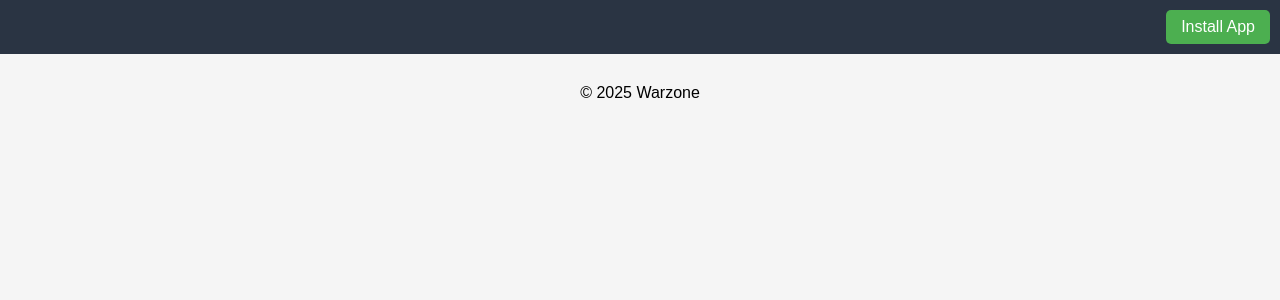
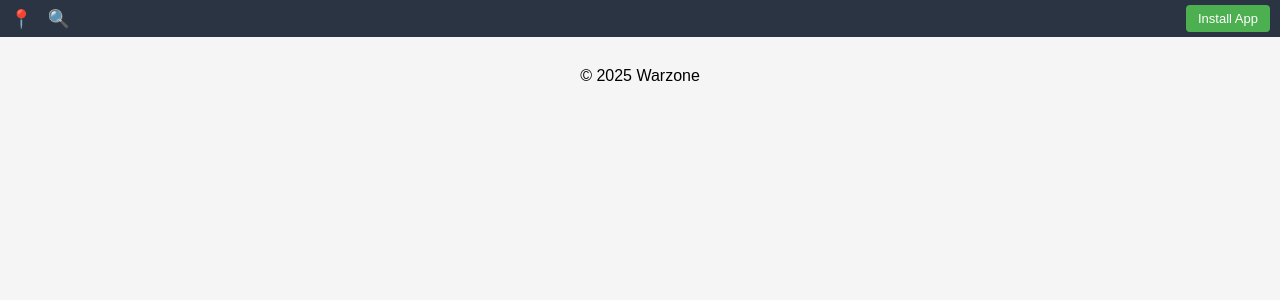
Before and after one commit to Akhil80git/fistReattest, a React (Vite) app: page / in a window 1280 px wide. Shown: the top 300 px of the page. Built offline with nearby package versions, Linux system fonts and the light colour scheme.

Commit message:
Kuch change kiya hai

```diff
--- a/src/App.jsx
+++ b/src/App.jsx
@@ -1,33 +1,5 @@
-// App.jsx
 import React, { useEffect, useState } from 'react';
-
-function Nav({ installApp }) {
-  return (
-    <nav style={{
-      padding: '10px',
-      backgroundColor: '#2a3443',
-      color: 'white',
-      display: 'flex',
-      justifyContent: 'flex-end',
-      alignItems: 'center',
-    }}>
-      <button
-        onClick={installApp}
-        style={{
-          padding: '8px 15px',
-          borderRadius: '5px',
-          cursor: 'pointer',
-          backgroundColor: '#4CAF50',
-          color: 'white',
-          border: 'none',
-          fontSize: '16px',
-        }}
-      >
-        Install App
-      </button>
-    </nav>
-  );
-}
+import Nav from './co/Nav';  // Adjust the path if needed
 
 export default function App() {
   const [deferredPrompt, setDeferredPrompt] = useState(null);
@@ -59,11 +31,23 @@ export default function App() {
     });
   }
 
+  function handleLocationClick() {
+    alert('Location clicked!');
+  }
+
+  function handleSearchClick() {
+    alert('Search clicked!');
+  }
+
   return (
     <div>
-      <Nav installApp={handleInstallApp} />
+      <Nav
+        installApp={handleInstallApp}
+        onLocationClick={handleLocationClick}
+        onSearchClick={handleSearchClick}
+      />
       <main>
-        {/* No other page content */}
+        {/* Your page content here */}
       </main>
       <footer style={{ textAlign: 'center', padding: '10px', marginTop: '20px' }}>
         © 2025 Warzone
--- a/src/co/Nav.jsx
+++ b/src/co/Nav.jsx
@@ -1,26 +1,42 @@
 import React from 'react';
-import './Nav.css';
 
-export default function Nav({ installApp }) {
+export default function Nav({ installApp, onLocationClick, onSearchClick }) {
   return (
-    <nav className="top-nav" style={{
-      padding: '10px',
+    <nav style={{
+      padding: '5px 10px',
       backgroundColor: '#2a3443',
       color: 'white',
       display: 'flex',
-      justifyContent: 'flex-end',
+      justifyContent: 'space-between',
       alignItems: 'center',
+      fontSize: '14px',
+      width: '100%',
+      boxSizing: 'border-box',
     }}>
+      <div style={{ display: 'flex', gap: '15px', alignItems: 'center' }}>
+        {/* Location icon button */}
+        <button onClick={onLocationClick} style={iconButtonStyle} aria-label="Location">
+          📍
+        </button>
+
+        {/* Search icon button */}
+        <button onClick={onSearchClick} style={iconButtonStyle} aria-label="Search">
+          🔍
+        </button>
+      </div>
+
+      {/* Install app button smaller */}
       <button
         onClick={installApp}
         style={{
-          padding: '8px 15px',
-          borderRadius: '5px',
+          padding: '6px 12px',
+          borderRadius: '4px',
           cursor: 'pointer',
           backgroundColor: '#4CAF50',
           color: 'white',
           border: 'none',
-          fontSize: '16px',
+          fontSize: '13px',
+          minWidth: '80px',
         }}
       >
         Install App
@@ -28,3 +44,14 @@ export default function Nav({ installApp }) {
     </nav>
   );
 }
+
+const iconButtonStyle = {
+  backgroundColor: 'transparent',
+  border: 'none',
+  color: 'white',
+  cursor: 'pointer',
+  fontSize: '18px',
+  padding: '0',
+  display: 'flex',
+  alignItems: 'center',
+};
```
